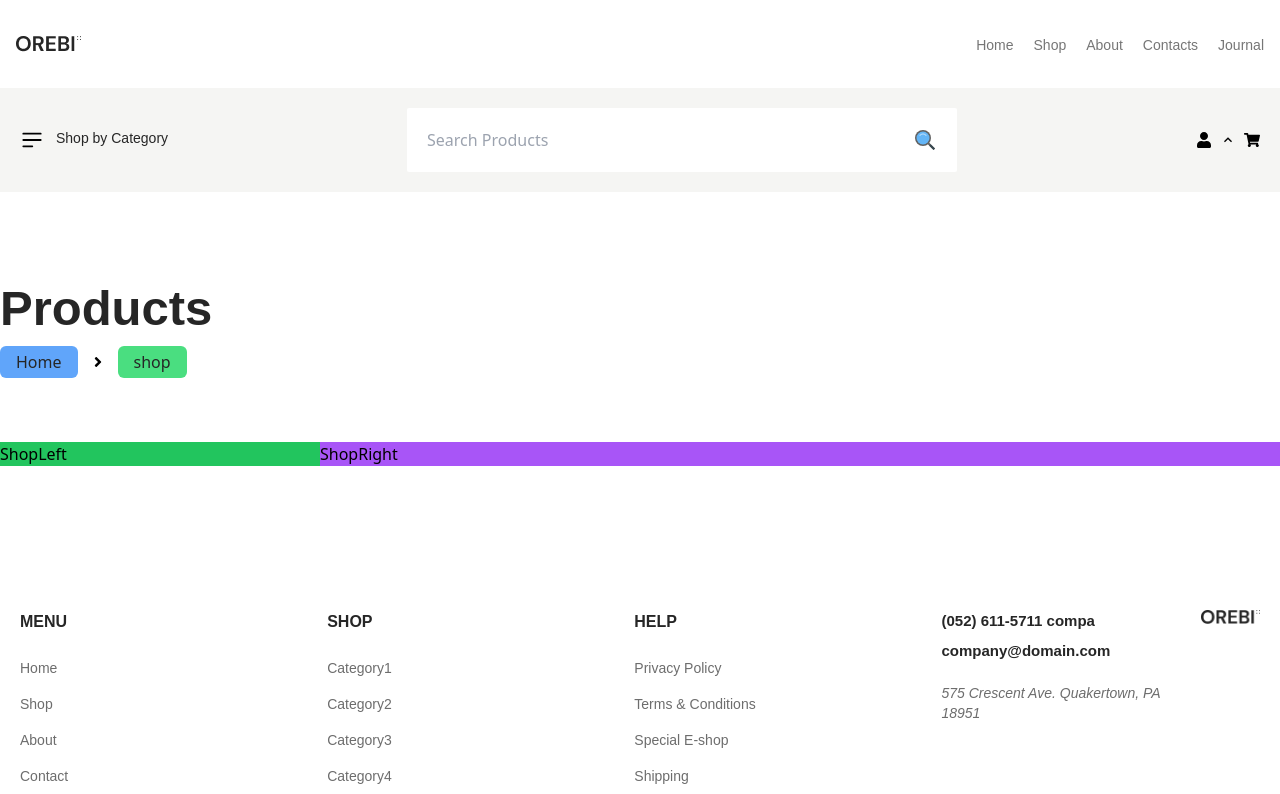
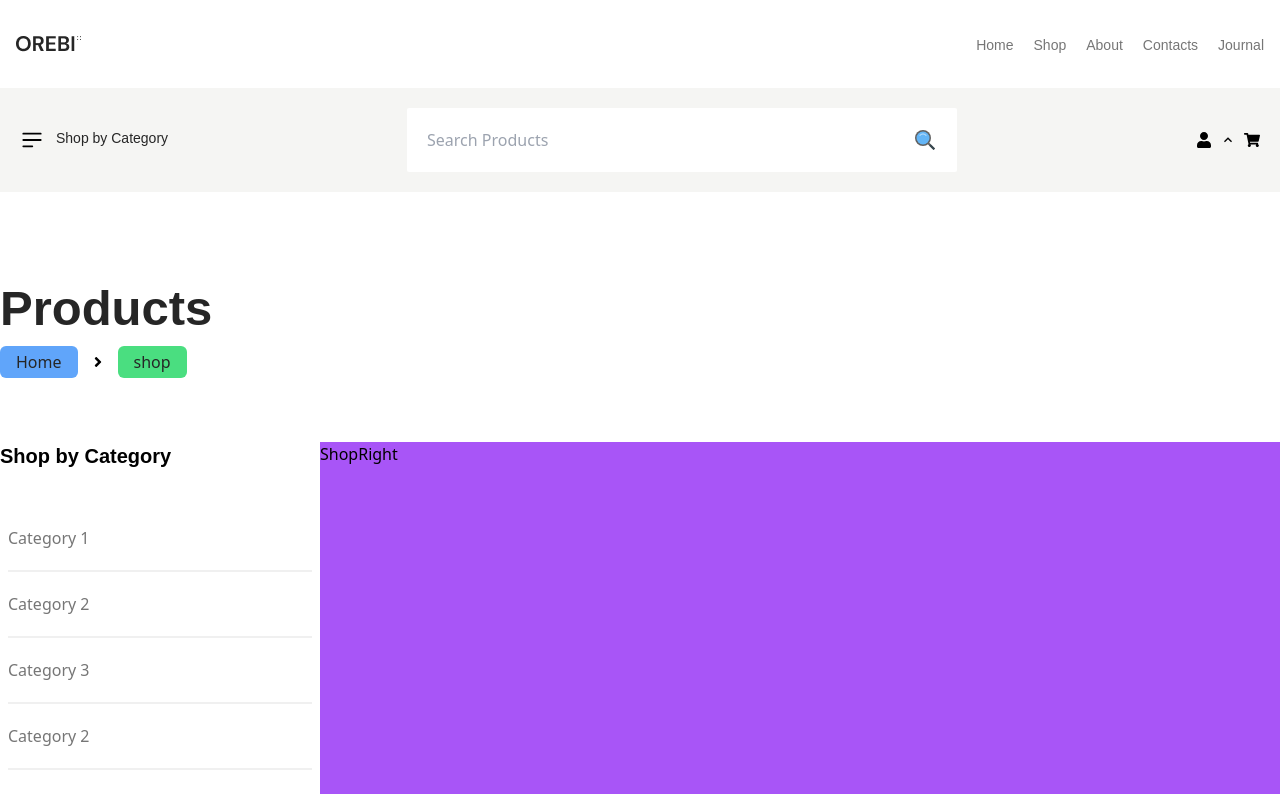
Before and after one commit to mdarafat2201/oreby1, a React (Vite) app: page /shop in a window 1280 px wide. Shown: the top 794 px of the page. Built offline with nearby package versions, Linux system fonts and the light colour scheme; no server answers.

Commit message:
CatagorseData

```diff
--- a/NewArrivalData/ArrivalData.js
+++ b/NewArrivalData/ArrivalData.js
@@ -129,3 +129,39 @@ export const BestsellerData = [
     productStatus: "75%",
   },
 ];
+
+export const Catagorise = [
+  {
+    id: 1,
+    title: "Category 1",
+    subcategores: [
+      { id: 1, title: "subcategories 1" },
+      { id: 1, title: "subcategories 1" },
+      { id: 1, title: "subcategories 1" },
+    ],
+  },
+  {
+    id: 2,
+    title: "Category 2",
+    subcategores: [],
+  },
+  {
+    id: 3,
+    title: "Category 3",
+    subcategores: [
+      { id: 1, title: "subcategories 3" },
+      { id: 1, title: "subcategories 3" },
+      { id: 1, title: "subcategories 3" },
+    ],
+  },
+  {
+    id: 4,
+    title: "Category 2",
+    subcategores: [],
+  },
+  {
+    id: 5,
+    title: "Category 2",
+    subcategores: [],
+  },
+];
--- /dev/null
+++ b/src/Component/CommonConponent/ShopleftItem/ShopCatagories.jsx
@@ -0,0 +1,26 @@
+import React from "react";
+
+const ShopCatagories = ({ CatagorseData, ShopLeftTitle }) => {
+  return (
+    <>
+      <div>
+        <h1 className="font-DMsans font-bold text-xl mb-9">
+          {ShopLeftTitle ? ShopLeftTitle : "title is missing"}
+        </h1>
+      </div>
+      <div className="px-2">
+        <div className="divide-y-2 divide-[#f0f0f0] divide-solid">
+          {CatagorseData?.map((item) => (
+            <div className="py-5">
+              <h2 className="text-base text-secondary_font_color font-normal">
+                {item.title}
+              </h2>
+            </div>
+          ))}
+        </div>
+      </div>
+    </>
+  );
+};
+
+export default ShopCatagories;
--- a/src/Component/HomeComponent/Banner/Banner.jsx
+++ b/src/Component/HomeComponent/Banner/Banner.jsx
@@ -16,6 +16,7 @@ const Baner = () => {
         style={{
           position: "absolute",
           top: "50%",
+          left: "0",
           transform: "translateY(-50%)",
           borderRadius: "10px",
           padding: "10px",
--- a/src/Component/HomeComponent/NewArrival/Arrival.jsx
+++ b/src/Component/HomeComponent/NewArrival/Arrival.jsx
@@ -102,7 +102,7 @@ const settings = {
 
 const Arrival = ({ headingTitle, ArrivalData }) => {
   const [arrivalData] = useState(ArrivalData);
-
+  console.log(ArrivalData);
   return (
     <>
       <div className=" pb-10 sm:pb-32 p-x-10">
--- a/src/Component/ShopComponent/ShopLeft/ShopLeft.jsx
+++ b/src/Component/ShopComponent/ShopLeft/ShopLeft.jsx
@@ -1,7 +1,15 @@
 import React from "react";
-
+import ShopCatagories from "../../CommonConponent/ShopleftItem/ShopCatagories";
+import { Catagorise } from "../../../../NewArrivalData/ArrivalData";
 const ShopLeft = ({ className }) => {
-  return <div className={className}>ShopLeft</div>;
+  return (
+    <div className={className}>
+      <ShopCatagories
+        CatagorseData={Catagorise ? Catagorise : []}
+        ShopLeftTitle={"Shop by Category"}
+      />
+    </div>
+  );
 };
 
 export default ShopLeft;
--- a/src/pages/Shop/Shop.jsx
+++ b/src/pages/Shop/Shop.jsx
@@ -14,8 +14,8 @@ const Shop = () => {
           <BreadCrumb />
           <div className="py-16">
             <Flex>
-              <ShopLeft className="w-[25%] bg-green-500" />
-              <ShopRight className="w-[75%] bg-purple-500" />
+              <ShopLeft className="w-[25%] h-[100vh] " />
+              <ShopRight className="w-[75%] h-[100vh] bg-purple-500" />
             </Flex>
           </div>
         </div>
```
Also changed, not shown: src/Component/HomeComponent/Shipping/Shipping.jsx (+0 -18 lines).
